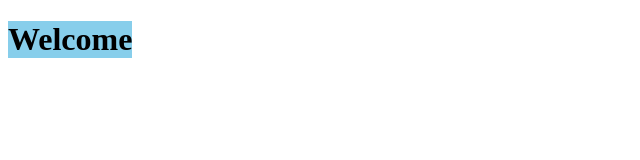
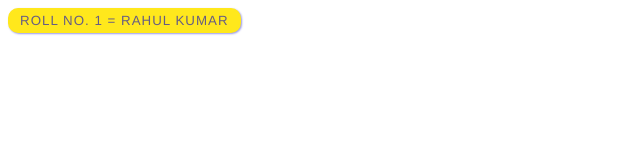
Before and after one commit to ChandraBhooshan/chandrabhooshan.github.io, a plain HTML site: page index.html in a window 1280 px wide. Shown: the whole page, without its empty margins (0-640 px from the left). Drawn offline with Linux system fonts and the light colour scheme.

Commit message:
Add files via upload

```diff
--- a/index.html
+++ b/index.html
@@ -5,9 +5,10 @@
     <meta http-equiv="X-UA-Compatible" content="IE=edge">
     <meta name="viewport" content="width=device-width, initial-scale=1.0">
     <title>My First WEBPAGE</title>
-    <link rel="stylesheet" href="css.css">
+    <link rel="stylesheet" href="style.css">
 </head>
 <body>
-    <H1 id="title">Welcome</H1>
+    <button>Roll No. 1 = Rahul Kumar</button>
+    <script src="script.js"></script>
 </body>
 </html>
--- /dev/null
+++ b/script.js
@@ -0,0 +1,7 @@
+let namasteBtn = document.querySelector('button');
+namasteBtn.addEventListener('click', inputMsg);
+
+function inputMsg(){
+    let name = prompt('Enter name of student');
+    namasteBtn.textContent = 'Roll No. 1 = ' + name;
+}
--- /dev/null
+++ b/style.css
@@ -0,0 +1,14 @@
+button{
+    font-family: 'helvetica neue', helvetica, sans-serif;
+    letter-spacing: 1px;
+    text-transform: uppercase;
+    text-align: center;
+    border: 2px solid rgb(255, 232, 28);
+    background: rgb(255, 232, 28);
+    color: rgba(0, 0, 200, 0.6);
+    box-shadow: 1px 1px 2px rgba(0, 0, 200, 0.4);
+    border-radius: 10px;
+    padding: 3px 10px;
+    display: inline-block;
+    cursor: pointer;
+}
```
